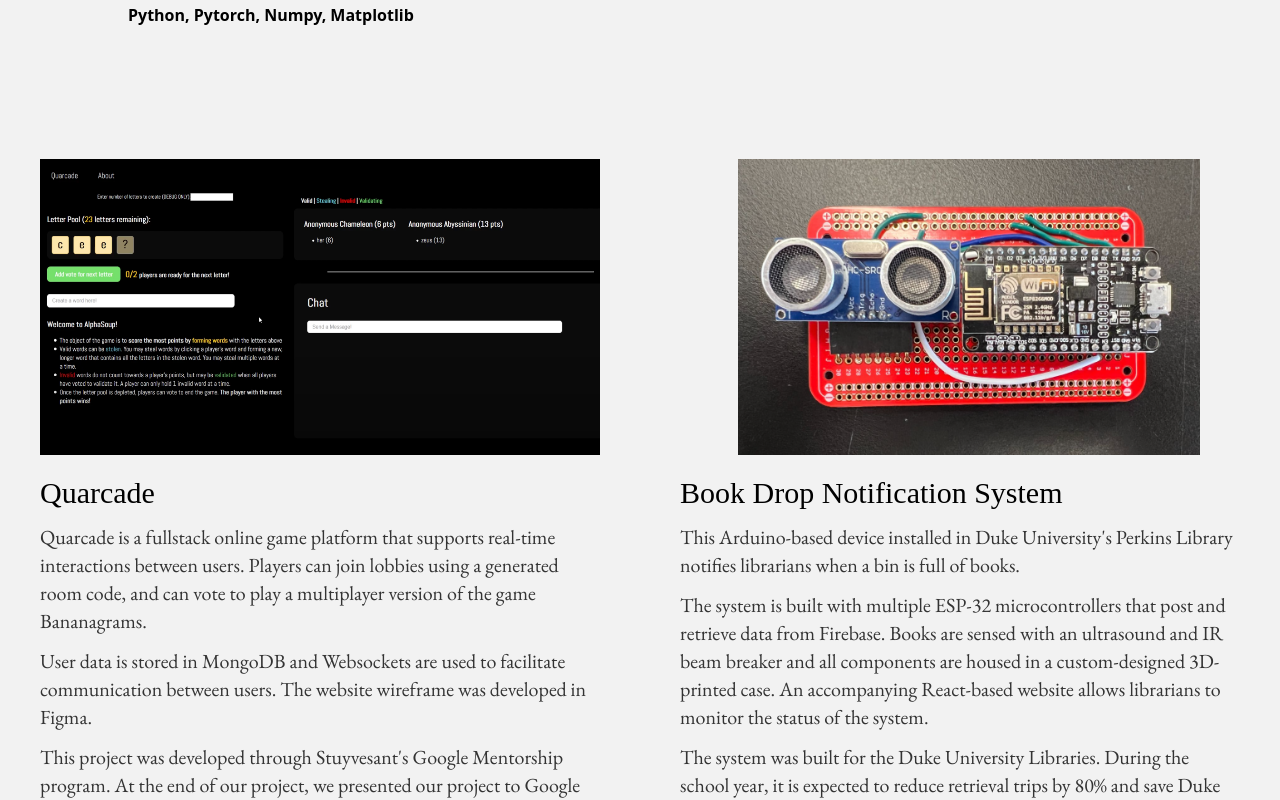
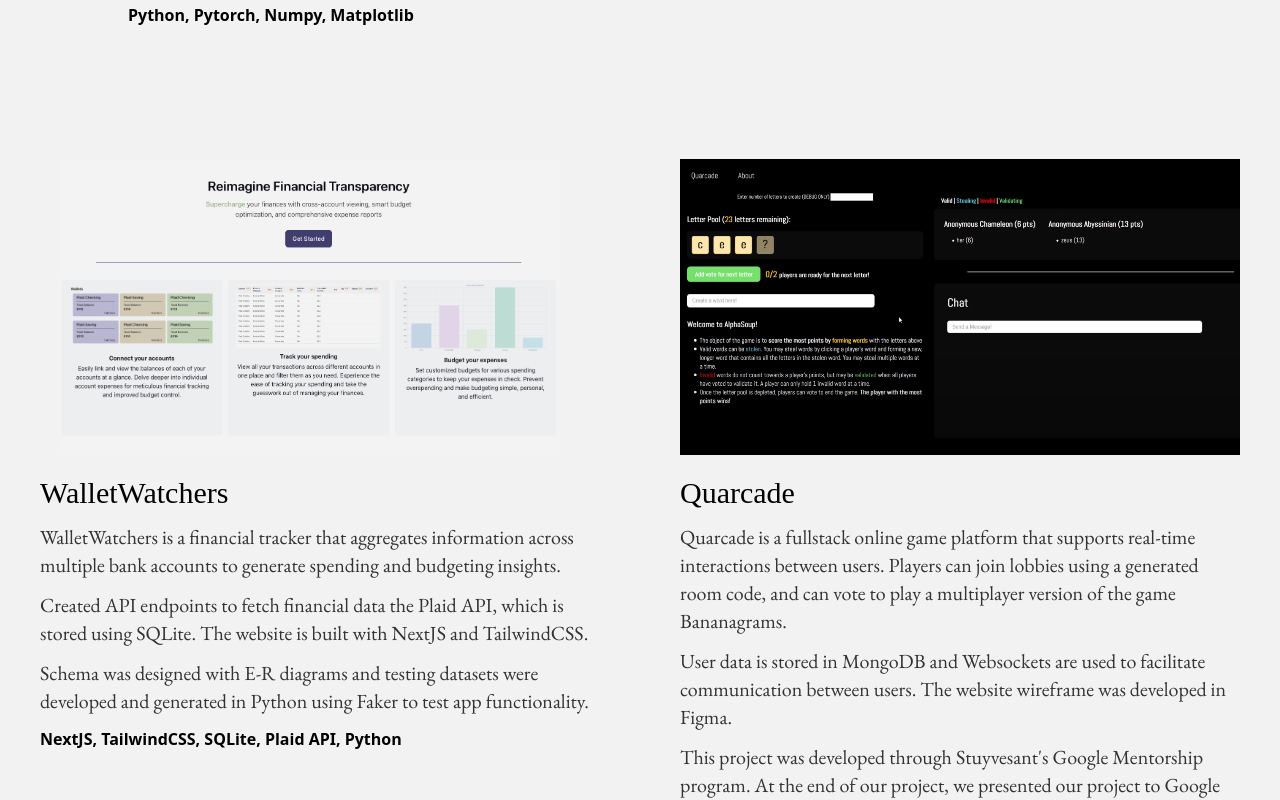
Before and after one commit to pvure/pvure.github.io, a Next.js app: page / in a window 1280 px wide. Shown: the part 2220-3020 px from the top of the page. Built offline with nearby package versions, Linux system fonts and the light colour scheme.

Commit message:
update projects

```diff
--- a/src/components/Projects.js
+++ b/src/components/Projects.js
@@ -49,25 +49,25 @@
 
                 <Gallery
                     theme="light"
-                    titles={["Quarcade", "Book Drop Notification System"]}
-                    srcs={["projects/quarcade.png", "projects/book_drop.png"]}
+                    titles={["WalletWatchers", "Quarcade"]}
+                    srcs={["projects/walletwatchers.png", "projects/quarcade.png"]}
 
                     blurbs={[
+                        [
+                            "WalletWatchers is a financial tracker that aggregates information across multiple bank accounts to generate spending and budgeting insights.",
+                            "Created API endpoints to fetch financial data the Plaid API, which is stored using SQLite. The website is built with NextJS and TailwindCSS.",
+                            "Schema was designed with E-R diagrams and testing datasets were developed and generated in Python using Faker to test app functionality."
+                        ],
                         [
                             "Quarcade is a fullstack online game platform that supports real-time interactions between users. Players can join lobbies using a generated room code, and can vote to play a multiplayer version of the game Bananagrams.",
                             "User data is stored in MongoDB and Websockets are used to facilitate communication between users. The website wireframe was developed in Figma.",
                             "This project was developed through Stuyvesant's Google Mentorship program. At the end of our project, we presented our project to Google employees.",
                         ],
-                        [
-                            "This Arduino-based device installed in Duke University's Perkins Library notifies librarians when a bin is full of books.",
-                            "The system is built with multiple ESP-32 microcontrollers that post and retrieve data from Firebase. Books are sensed with an ultrasound and IR beam breaker and all components are housed in a custom-designed 3D-printed case. An accompanying React-based website allows librarians to monitor the status of the system.",
-                            "The system was built for the Duke University Libraries. During the school year, it is expected to reduce retrieval trips by 80% and save Duke librarians 2 hrs/wk."
-                        ]
                     ]}
 
                     stacks={[
+                        ["NextJS, TailwindCSS, SQLite, Plaid API, Python"],
                         ["ReactJS, MongoDB, Express, Node.js, Socket.io, Figma"],
-                        ["Arduino & Micropython, CAD, ESP-32/Raspberry Pi, Firebase, ReactJS, Tailwind"]
                     ]}
 
                 />
--- a/src/pages/api/hello.js
+++ /dev/null
@@ -1,5 +0,0 @@
-// Next.js API route support: https://nextjs.org/docs/api-routes/introduction
-
-export default function handler(req, res) {
-  res.status(200).json({ name: 'John Doe' })
-}
```
